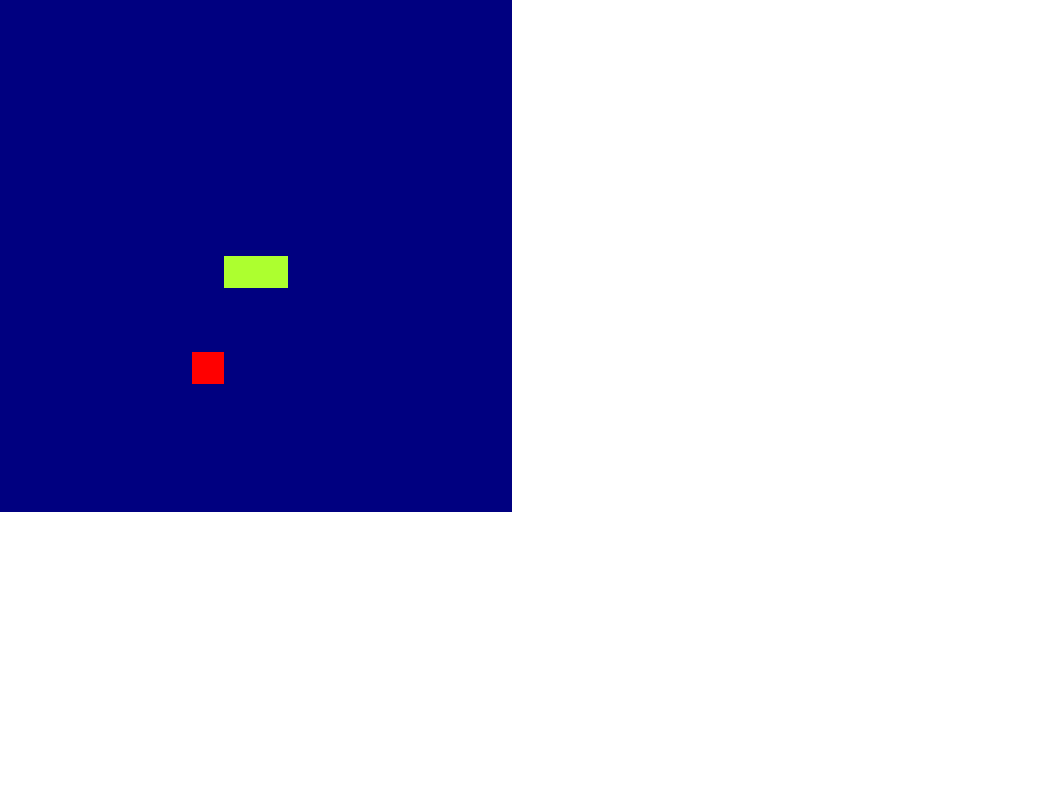
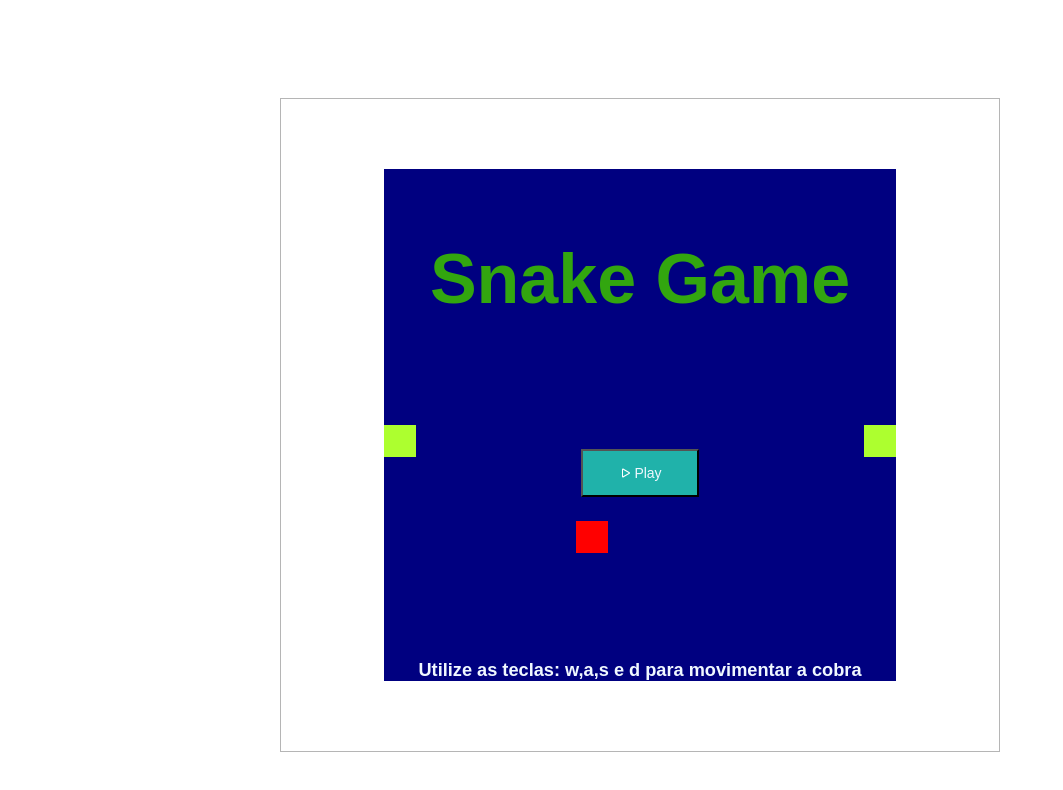
Before and after one commit to matheus-mag/Snake-Game, a plain HTML site: page index.html in a window 1280 px wide. Shown: the whole page, without its empty margins (0-1063 px from the left). Drawn offline with Linux system fonts and the light colour scheme.

Commit message:
jogo finalizado

```diff
--- a/css/style.css
+++ b/css/style.css
@@ -4,3 +4,43 @@
     font-family: sans-serif;
     font-size: 14px;
 }
+
+.conteudo{
+    position: relative;
+    flex-direction: column;
+    display: flex;
+    align-items: center;
+    justify-content:center;
+    margin: 7rem 20rem;
+    border: 1px solid rgba(150, 150, 150, 0.7);
+    padding: 5rem 5rem;
+}
+
+.conteudo h2{
+    position: absolute;
+    top: 10rem;
+    font-size: 5rem;
+    padding-bottom:1.5rem;
+    color: hsla(103, 94%, 36%, 0.932);
+}
+
+.conteudo h3{
+    position: absolute;
+    bottom: 5rem;
+    color: aliceblue;
+    font-size: 1.3rem;
+}
+
+.conteudo button{
+    display: flex;
+    position: absolute;
+    color: aliceblue;
+    background-color: lightseagreen;
+    padding: 1rem 2.5rem;
+    top: 25rem;
+}
+
+.conteudo .button:hover{
+    background-color: darkgreen;
+    cursor:pointer;
+}
--- a/index.html
+++ b/index.html
@@ -11,6 +11,13 @@
     </head>
 
     <body>
-        <canvas id="snake" width="512" height="512"></canvas>
+        <div class="conteudo">
+            <h2 id="titulo">Snake Game</h2>
+            <canvas id="snake" width="512" height="512"></canvas>
+            <button id="botao" class="button" type="button"><svg xmlns="http://www.w3.org/2000/svg" width="16" height="16" fill="white" class="bi bi-play" viewBox="0 0 16 16">
+                <path d="M10.804 8 5 4.633v6.734L10.804 8zm.792-.696a.802.802 0 0 1 0 1.392l-6.363 3.692C4.713 12.69 4 12.345 4 11.692V4.308c0-.653.713-.998 1.233-.696l6.363 3.692z"/>
+              </svg> Play</button>
+            <h3 id="controles">Utilize as teclas: w,a,s e d para movimentar a cobra</h3>
+        </div>
     </body>
 </html>
--- a/script.js
+++ b/script.js
@@ -24,13 +24,14 @@ function cobrinha(){
     }
 }
 
+document.addEventListener('click',startGame);
 document.addEventListener('keydown', updateMoviment);
 
 function updateMoviment(event){
-    if(event.keyCode == 37 && move != "right") move = "left";
-    if(event.keyCode == 38 && move != "down") move = "up";
-    if(event.keyCode == 39 && move != "left") move = "right";
-    if(event.keyCode == 40 && move != "up") move = "down";
+    if(event.keyCode == 65 && move != "right") move = "left";
+    if(event.keyCode == 87 && move != "down") move = "up";
+    if(event.keyCode == 68 && move != "left") move = "right";
+    if(event.keyCode == 83 && move != "up") move = "down";
 
 }
 
@@ -52,6 +53,7 @@ function iniciarJogo(){
             alert("Game Over x-x");
         }
     }
+
 
     backGround();
     cobrinha();
@@ -80,4 +82,11 @@ function iniciarJogo(){
     snake.unshift(newHead);
 }
 
-let jogo = setInterval(iniciarJogo, 150);
+backGround();
+
+function startGame(){
+    document.getElementById("botao").remove();
+    document.getElementById("titulo").remove();
+    document.getElementById("controles").remove();
+}
+let jogo = setInterval(iniciarJogo, 120);
```
